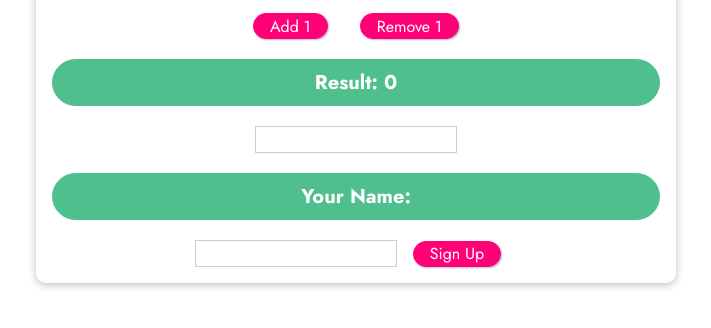
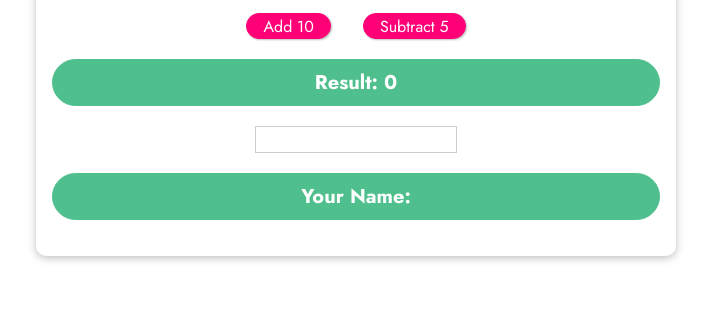
Before and after one commit to Alfredo3232/vue_basics-3, a website: page app/index.html in a window 1280 px wide. Shown: the part 286-614 px from the top of the page, without its empty margins (284-995 px from the left). Drawn offline with nearby package versions, Linux system fonts and the light colour scheme.

Commit message:
add new files in app/

```diff
--- a/app/app.js
+++ b/app/app.js
@@ -2,25 +2,19 @@ const app = Vue.createApp({
   data() {
     return {
       counter: 0,
-      name: '',
-      confirmedName: ''
+      name: ''
     };
   },
   methods: {
+    setName(event, lastName) {
+      this.name = event.target.value + ' ' + lastName;
+    },
     add(num) {
       this.counter = this.counter + num;
     },
-    decrease(num) {
+    reduce(num) {
       this.counter = this.counter - num;
-    },
-    setName(event) {
-      this.name = event.target.value;
-    },
-    submitForm() {
-      alert('Submitted!');
-    },
-    confirmInput() {
-      this.confirmedName = this.name;
+      // this.counter--;
     }
   }
 });
--- a/app/index.html
+++ b/app/index.html
@@ -1,43 +1,28 @@
 <!DOCTYPE html>
 <html lang="en">
-
   <head>
     <meta charset="UTF-8" />
     <meta name="viewport" content="width=device-width, initial-scale=1.0" />
-
     <title>Vue Basics</title>
-
-  <link href="https://fonts.googleapis.com/css2?family=Jost:wght@400;700&display=swap" rel="stylesheet" />
+    <link
+      href="https://fonts.googleapis.com/css2?family=Jost:wght@400;700&display=swap"
+      rel="stylesheet"
+    />
     <link rel="stylesheet" href="styles.css" />
-
     <script src="https://unpkg.com/vue@next" defer></script>
     <script src="app.js" defer></script>
   </head>
-
   <body>
-
     <header>
       <h1>Vue Events</h1>
     </header>
-
     <section id="events">
-
       <h2>Events in Action</h2>
-
-    <button v-on:click="add(1)">Add 1</button>
-    <button v-on:click="decrease(1)">Remove 1</button>
+      <button v-on:click="add(10)">Add 10</button>
+      <button v-on:click="reduce(5)">Subtract 5</button>
       <p>Result: {{ counter }}</p>
-
-    <input type="text" v-on:input="setName" v-on:keyup.enter="confirmInput">
-    <p>Your Name: {{ confirmedName }}</p>
-
-    <form v-on:submit.prevent="submitForm">
-      <input type="text">
-      <button>Sign Up</button>
-    </form>
-
+      <input type="text" v-on:input="setName($event, 'Schwarzmüller')">
+      <p>Your Name: {{ name }}</p>
     </section>
-
   </body>
-
 </html>
```
Also changed, not shown: app/styles.css (line endings or trailing spaces). Lines whose indentation alone changed are shown as unchanged.
